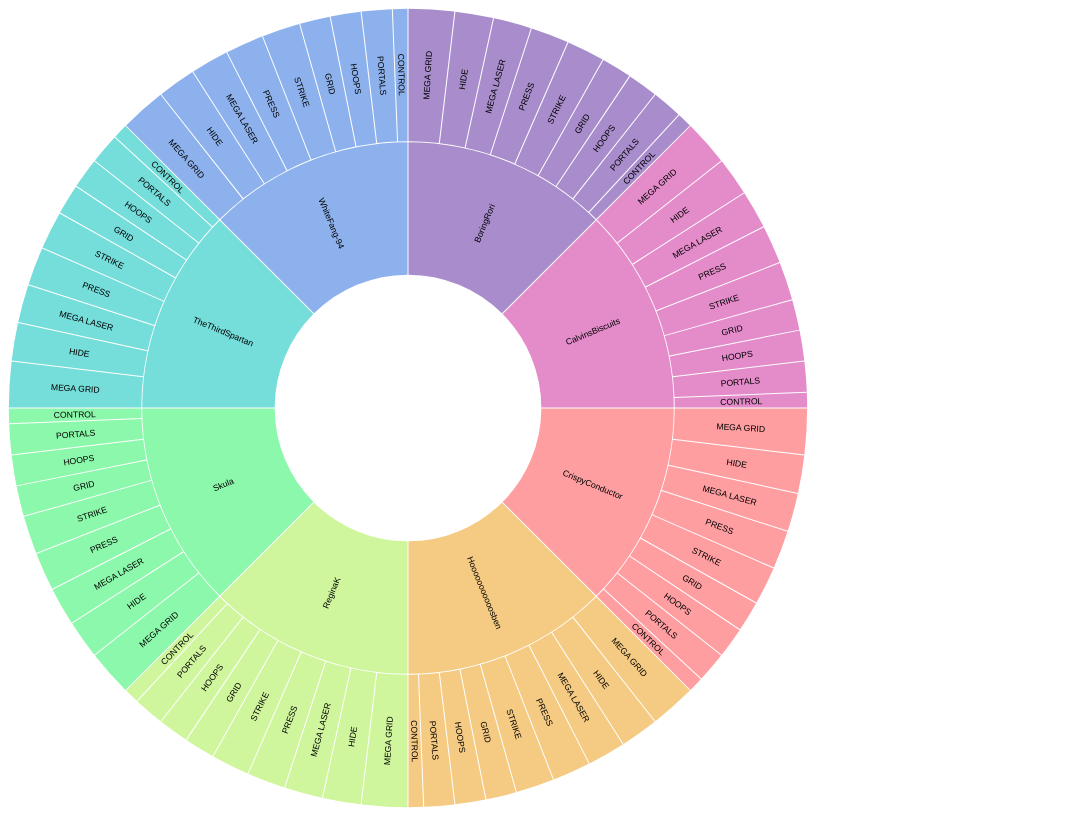
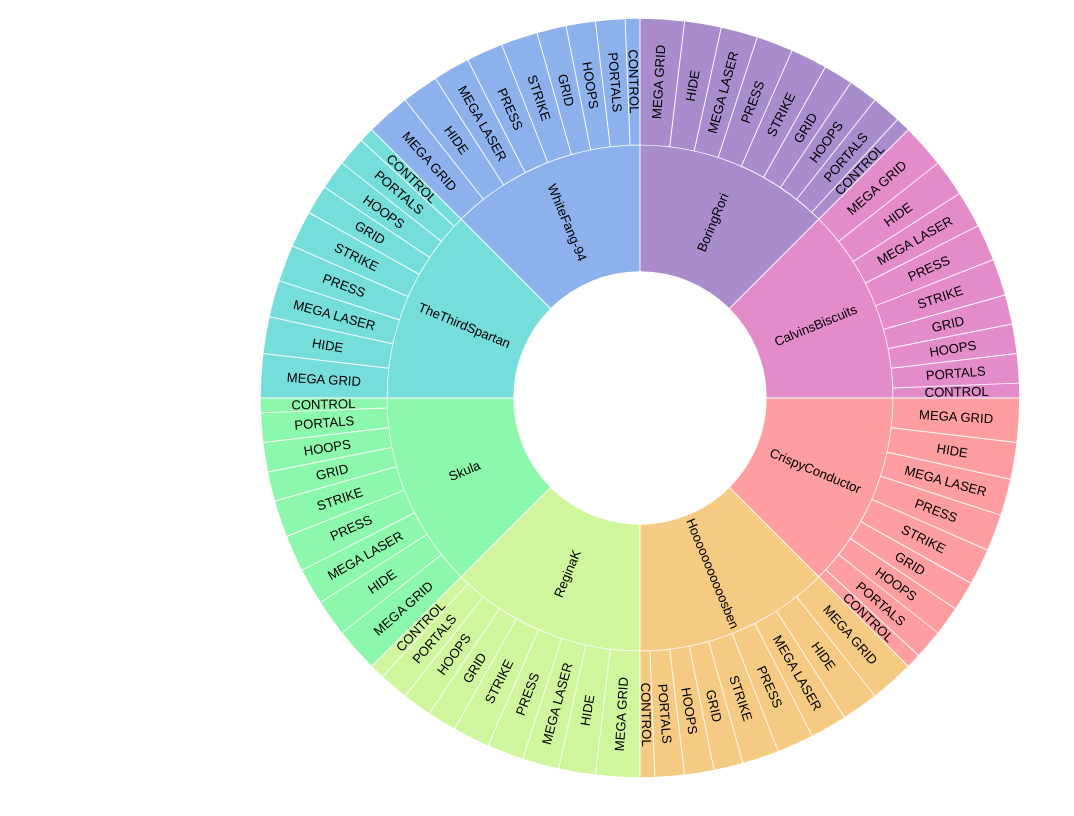
Before and after one commit to ThirdSpartan/activate-scores, a plain HTML site: page index.html in a window 1280 px wide. Shown: the whole page, without its empty margins (0-1074 px from the left). Drawn offline with Linux system fonts and the light colour scheme.

Commit message:
add centering styling

```diff
--- a/index.html
+++ b/index.html
@@ -1,5 +1,9 @@
 <!DOCTYPE html>
-<div id="container" style="width:50rem;height:50rem"></div>
+<body style="margin: 0; height:100vh; width: 100vw;">
+<div style="display: flex; height:100%; width: 100%; justify-content: center; align-items: center; flex-wrap: wrap;">
+  <div id="container" style="width:95vmin;"></div>
+</div>
+</body>
 <script src="js/d3.v7.min.js"></script>
 <script src="js/activate_scores.js"></script>
 <script type="module">
@@ -33,7 +37,7 @@
   // Create the SVG container.
   const svg = d3.create("svg")
       .attr("viewBox", [-width / 2, -height / 2, width, width])
-      .style("font", "10px sans-serif");
+      .style("font", "16px sans-serif");
 
   // Append the arcs.
   const path = svg.append("g")
```
